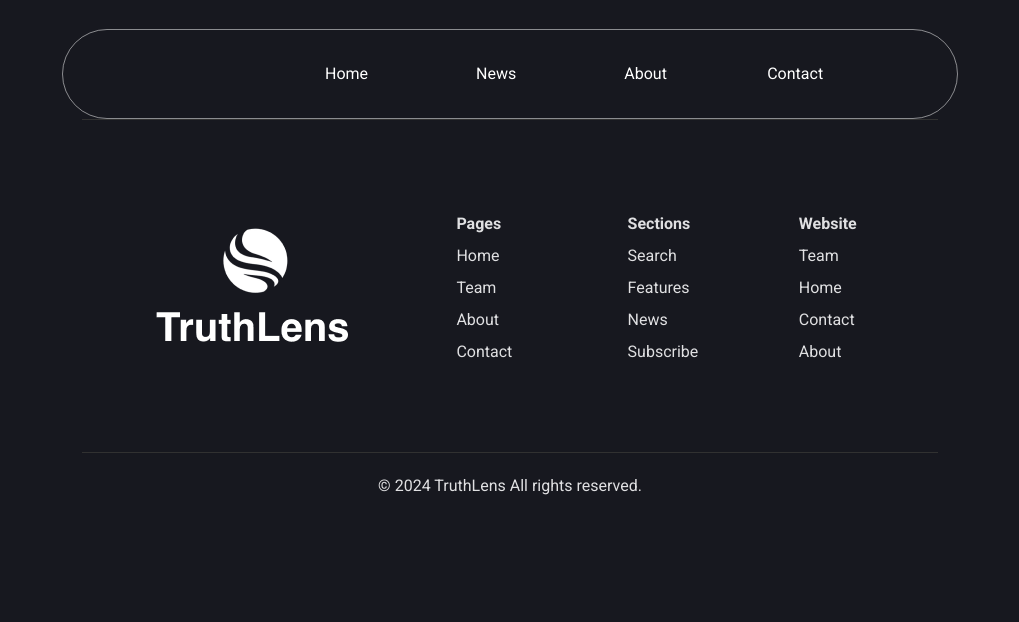
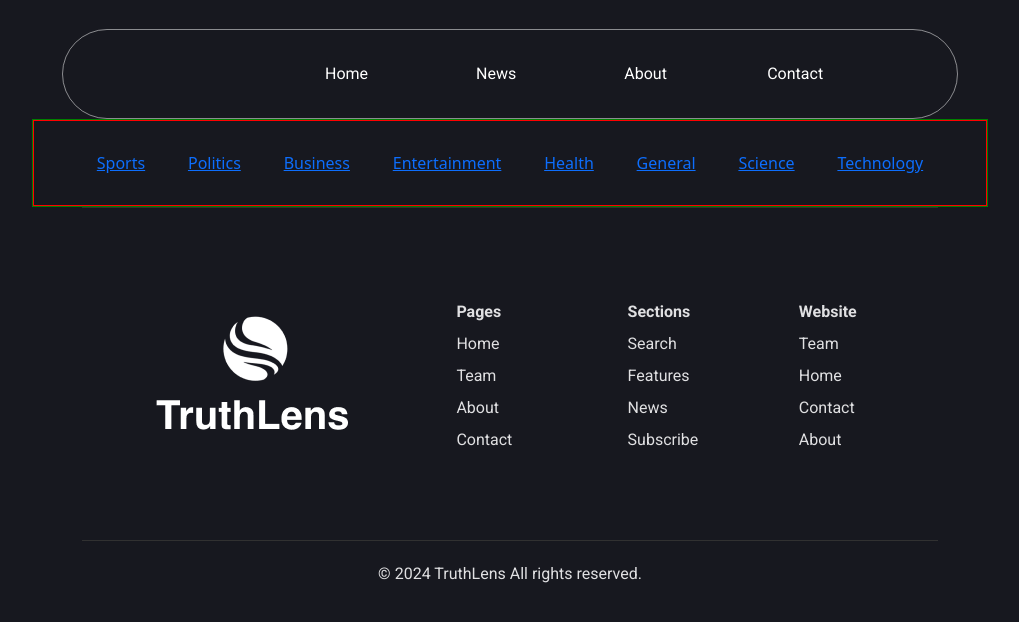
Before and after one commit to prasxor/Hackathon_main_desgn, a React (Vite) app in the folder HackathonDesign/: page /News in a window 1280 px wide. Shown: the top 622 px of the page, without its empty margins (130-1149 px from the left). Built offline with nearby package versions, Linux system fonts and the light colour scheme.

Commit message:
some what mininavbar made here

```diff
--- a/HackathonDesign/src/App.jsx
+++ b/HackathonDesign/src/App.jsx
@@ -1,10 +1,11 @@
 import { BrowserRouter as Router, Route, Routes } from "react-router-dom";
-import Navbar from "./Components/Elements/Navbar/Navbar"; // Adjust the path as needed
+import Navbar from "./Components/Elements/Navbar/Navbar";
 import Home from "./Components/Pages/Home/Home";
 import About from "./Components/Pages/About/About";
 import ContactUs from "./Components/Pages/ContactUs/ContactUs";
 import "./App.css";
 import Footer from "./Components/Elements/Footer/Footer";
+import News from "./Components/Pages/News/News";
 
 function App() {
   return (
@@ -14,6 +15,7 @@ function App() {
       </div>
       <Routes>
         <Route path="/" element={<Home />} />
+        <Route path="/News" element={<News />} />
         <Route path="/about" element={<About />} />
         <Route path="/contact" element={<ContactUs />} />
       </Routes>
--- a/HackathonDesign/src/Components/Elements/Atoms/ContactInput/ContactInput.jsx
+++ b/HackathonDesign/src/Components/Elements/Atoms/ContactInput/ContactInput.jsx
@@ -1,35 +1,35 @@
 import React, { useState } from "react";
 import styled from "styled-components";
 
-const Form = ({ type = "tel", label }) => {
+const ContactInput = ({ typepurpose, label }) => {
   const [value, setValue] = useState("");
 
   const handleInputChange = (e) => {
     const newValue = e.target.value;
 
-    // Allow only numbers
-    if (/^\d*$/.test(newValue)) {
+    // Allow only numbers for "number" type
+    if (typepurpose === "number" && /^\d*$/.test(newValue)) {
+      setValue(newValue);
+    } else if (typepurpose === "text" || typepurpose === "email") {
+      // Allow text input for "text" and "email" types
       setValue(newValue);
     }
   };
 
   return (
     <StyledWrapper>
-      <div className="container">
-        <form className="form" action="">
       <div className="input-field">
         <input
           required
           autoComplete="off"
-              type={type}
-              name="text"
-              id="username"
+          type={typepurpose}
+          id={label} // Use label directly as the id
+          className="contact-input" // Assuming you have a specific class for styling
           value={value}
-              onChange={handleInputChange} // Handle input changes
+          onChange={handleInputChange}
+          maxLength={typepurpose === "number" ? 11 : undefined} // Set maxLength for number input
         />
-            <label htmlFor="username">{label}</label>
-          </div>
-        </form>
+        <label htmlFor={label}>{label}</label> {/* Using label directly */}
       </div>
     </StyledWrapper>
   );
@@ -110,4 +110,4 @@ const StyledWrapper = styled.div`
   }
 `;
 
-export default Form;
+export default ContactInput;
--- /dev/null
+++ b/HackathonDesign/src/Components/Elements/Atoms/MiniNavbar/MiniNavbar.css
@@ -0,0 +1,26 @@
+.NavbarListMain{
+  display: flex;
+  align-items: center;
+  justify-content: center;
+  border: 1px solid red;
+  width: 100%;
+  height: 100%;
+}
+
+.NavbarItemss{
+  display: flex;
+  align-items: center;
+  justify-content: center;
+  flex-direction: row;
+  color: #E0E0E2;
+  text-decoration: none;
+}
+
+.MiniNavbarList li{
+  color: #E0E0E2;
+}
+
+.MiniNavbarList{
+  height: 84px;
+  width: 100%;
+}
--- /dev/null
+++ b/HackathonDesign/src/Components/Elements/Atoms/MiniNavbar/MiniNavbar.jsx
@@ -0,0 +1,31 @@
+import React from "react";
+import { Link } from "react-router-dom";
+import "./MiniNavbar.css";
+
+const MiniNavbar = () => {
+  const NavbarList = [
+    "Sports",
+    "Politics",
+    "Business",
+    "Entertainment",
+    "Health",
+    "General",
+    "Science",
+    "Technology",
+  ];
+  const NavbarListLink = ["#", "#", "#", "#", "#", "#", "#", "#"];
+
+  return (
+    <div className="NavbarListMain">
+      <ul className="NavbarList MiniNavbarList">
+        {NavbarList.map((item, index) => (
+          <li key={index} className="NavbarItemss">
+            <Link to={NavbarListLink[index]}>{item}</Link>{" "}
+          </li>
+        ))}
+      </ul>
+    </div>
+  );
+};
+
+export default MiniNavbar;
--- a/HackathonDesign/src/Components/Elements/Navbar/Navbar.jsx
+++ b/HackathonDesign/src/Components/Elements/Navbar/Navbar.jsx
@@ -7,7 +7,7 @@ import DropDown from "../Atoms/DropDown/DropDown";
 
 const Navbar = () => {
   const ArrEle = ["Home", "News", "About", "Contact"];
-  const ArrLink = ["/", "/news", "/about", "/contact"]; // Update links to match your routes
+  const ArrLink = ["/", "/News", "/about", "/contact"]; // Update links to match your routes
   const ClassName = [];
 
   return (
--- a/HackathonDesign/src/Components/Pages/ContactUs/ContactUs.jsx
+++ b/HackathonDesign/src/Components/Pages/ContactUs/ContactUs.jsx
@@ -23,11 +23,11 @@ const ContactUs = () => {
         <div className="ContactUsInputContainerBottom">
           <form action="#">
             <div className="ContactUsInputContainerBottomMainInput">
-              <ContactInput type={"text"} label={"Name"} />
-              <ContactInput type={"email"} label={"Email address"} />
-              {/* <ContactInput type={"number"} label={"Phone number"} /> */}
-              <ContactInput type={"number"} label={"Phone number"} minLength={10} maxLength={11} />
-              <ContactInput type={"text"} label={"Interested in"} />
+              <ContactInput typepurpose={"text"} label={"Name"} />
+              <ContactInput typepurpose={"email"} label={"Email address"} />
+              {/* <ContactInput typepurpose={"number"} label={"Phone number"} /> */}
+              <ContactInput typepurpose={"number"} label={"Phone number"} minLength={10} maxLength={11} />
+              <ContactInput typepurpose={"text"} label={"Interested in"} />
               <div className="ContactUsTextarea">
                 <textarea
                   name="textarea"
--- /dev/null
+++ b/HackathonDesign/src/Components/Pages/News/News.css
@@ -0,0 +1,15 @@
+.NewsContainerMain{
+  display: flex;
+  align-items: center;
+  justify-content: center;
+  border: 1px solid green;
+}
+
+.MiniNavbarContainerMain{
+  display: flex;
+  align-items: center;
+  justify-content: center;
+  flex-direction: row;
+  width: 100%;
+  height: 100%;
+}
--- /dev/null
+++ b/HackathonDesign/src/Components/Pages/News/News.jsx
@@ -0,0 +1,15 @@
+import React from "react";
+import "./News.css";
+import MiniNavbar from "../../Elements/Atoms/MiniNavbar/MiniNavbar";
+
+const News = () => {
+  return (
+    <div className="NewsContainerMain">
+      <div className="MiniNavbarContainerMain">
+        <MiniNavbar />
+      </div>
+    </div>
+  );
+};
+
+export default News;
```
Lines whose indentation alone changed are shown as unchanged.
